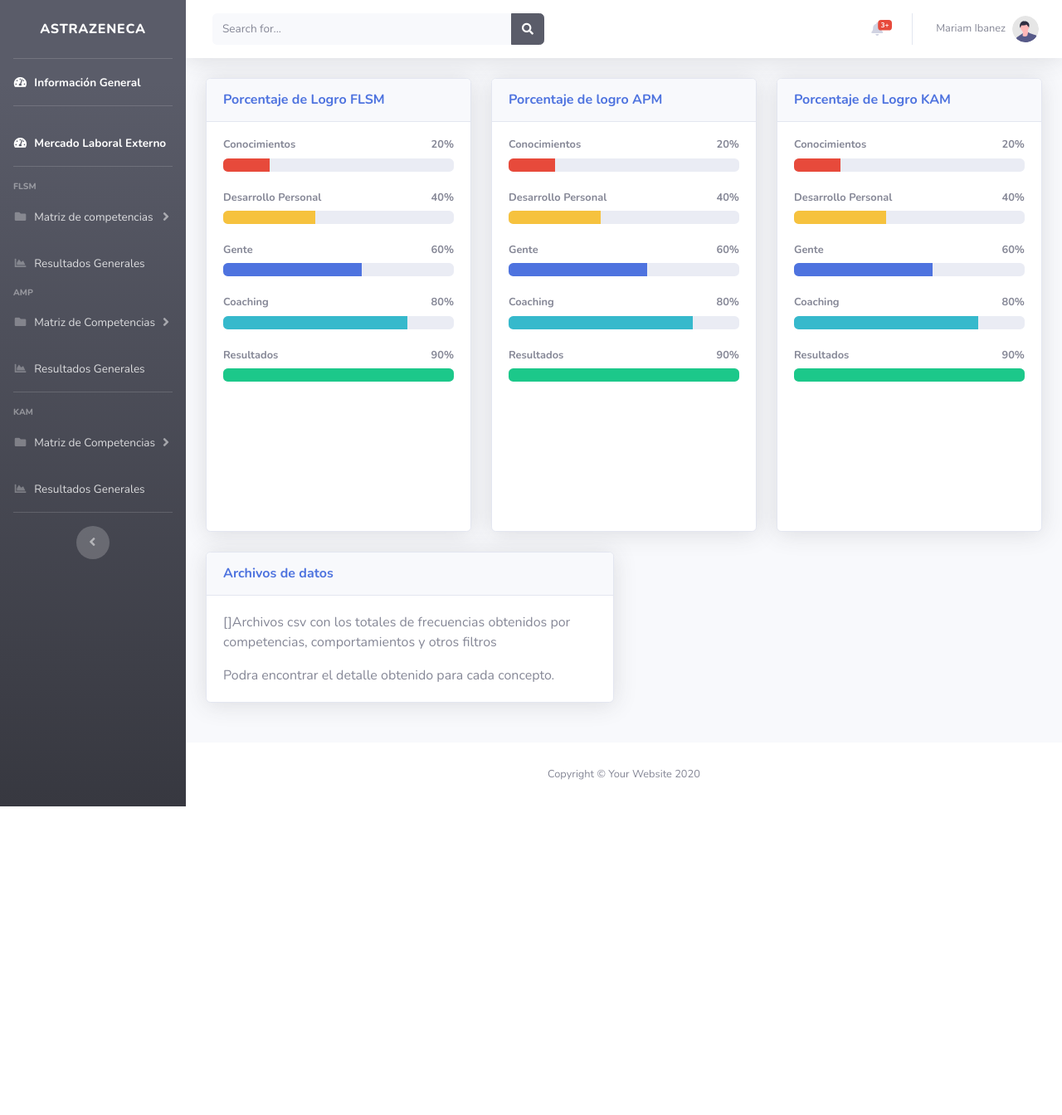
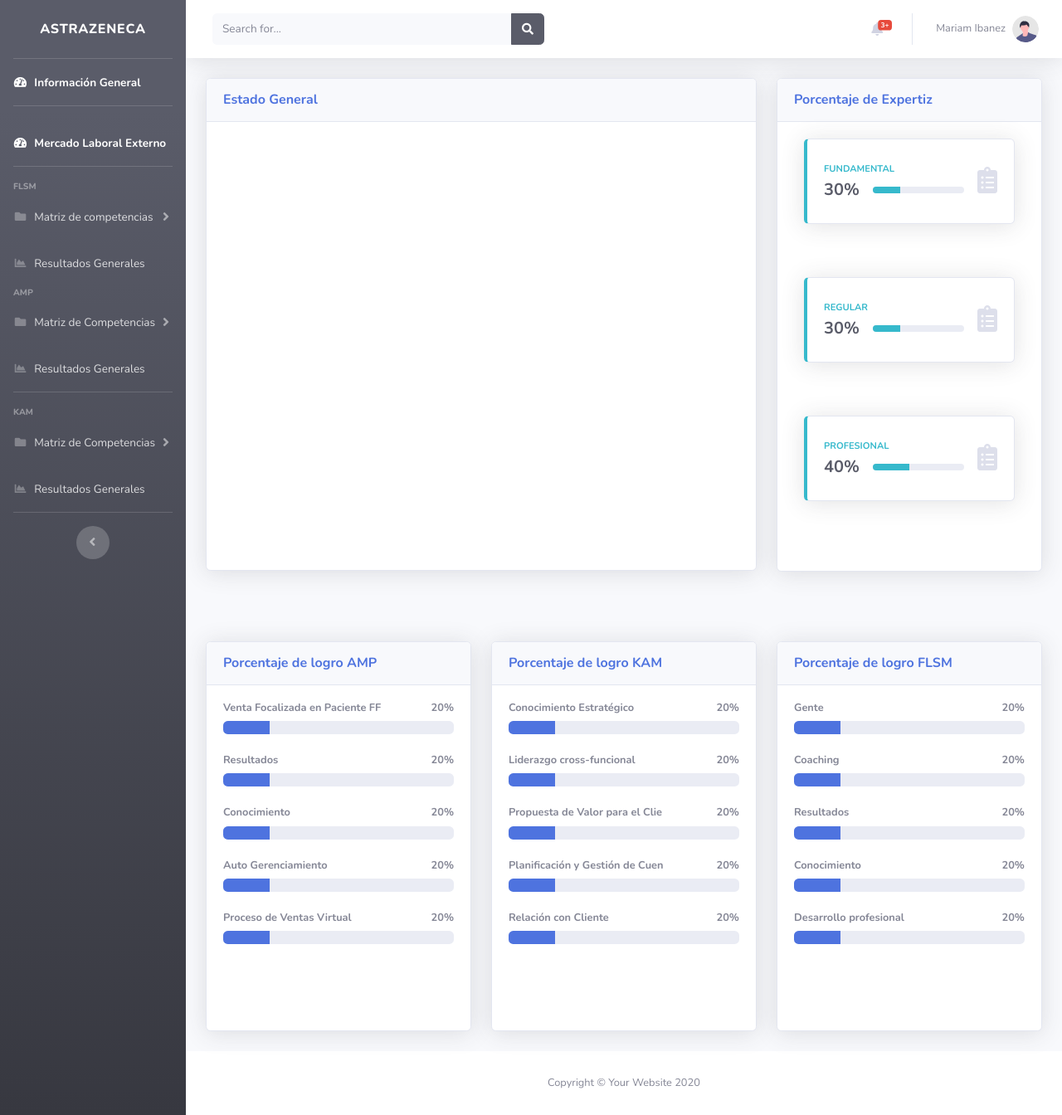
Before and after one commit to Nicolasvegam/astrazeneca, a Django app: page /app1/index2/ in a window 1280 px wide. Shown: the whole page at 83% size. Before the commit the page ends 972 px from the top, so only its background shows below. Run offline with Django 3.2, Linux system fonts and the light colour scheme; parts of the project's set-up code (start-up, migrations or seed data) failed here and were passed over; some libraries are stand-ins or nearby versions.

Commit message:
general view

```diff
--- a/app1/templates/app1/Informacion_General.html
+++ b/app1/templates/app1/Informacion_General.html
@@ -50,48 +50,121 @@
 
 
 
-                    <!-- Content Row -->
-
+                    <!-- Content Row AQUI ESTOY -->
                     <div class="row">
-                        <!-- Pie Chart -->
+                      <div class="col-lg-8" style="padding-bottom: 60px;">
+                        <div class="card shadow mb-8">
+                          <div class="card-header py-3">
+                            <h6 class="m-0 font-weight-bold text-primary"> Estado General </h6>
+                          </div>
+                          <div class ="card-body">
+                            <input type="text/javascript" id="data" style="display: none" value="{{ Data|escapejs }}">
+                            <div id="barchart_material" style="width: 900px; height: 500px;"></div>
+                          </div>
+                        </div>
+                      </div>
+                      <div class="col-lg-4" style="padding-bottom: 60px;">
+                        <div class="card shadow mb-4">
+                          <div class="card-header py-3">
+                            <h6 class="m-0 font-weight-bold text-primary"> Porcentaje de Expertiz </h6>
+                          </div>
+                          <div class ="card-body">
+                            <div class="col-xl-12 col-md-6" style="margin-bottom:4em;">
+                              <div class="card border-left-info shadow h-100 py-2">
+                                  <div class="card-body">
+                                      <div class="row no-gutters align-items-center">
+                                          <div class="col mr-2">
+                                              <div class="text-xs font-weight-bold text-info text-uppercase mb-1">Fundamental
+                                              </div>
+                                              <div class="row no-gutters align-items-center">
+                                                  <div class="col-auto">
+                                                      <div class="h5 mb-0 mr-3 font-weight-bold text-gray-800">30%</div>
+                                                  </div>
+                                                  <div class="col">
+                                                      <div class="progress progress-sm mr-2">
+                                                          <div class="progress-bar bg-info" role="progressbar" style="width: 30%" aria-valuenow="30" aria-valuemin="0" aria-valuemax="100"></div>
+                                                      </div>
+                                                  </div>
+                                              </div>
+                                          </div>
+                                          <div class="col-auto">
+                                              <i class="fas fa-clipboard-list fa-2x text-gray-300"></i>
+                                          </div>
+                                      </div>
+                                  </div>
+                              </div>
+                          </div>
+                            <div class="col-xl-12 col-md-6" style="margin-bottom:4em;">
+                              <div class="card border-left-info shadow h-100 py-2">
+                                  <div class="card-body">
+                                      <div class="row no-gutters align-items-center">
+                                          <div class="col mr-2">
+                                              <div class="text-xs font-weight-bold text-info text-uppercase mb-1">Regular
+                                              </div>
+                                              <div class="row no-gutters align-items-center">
+                                                  <div class="col-auto">
+                                                      <div class="h5 mb-0 mr-3 font-weight-bold text-gray-800">30%</div>
+                                                  </div>
+                                                  <div class="col">
+                                                      <div class="progress progress-sm mr-2">
+                                                          <div class="progress-bar bg-info" role="progressbar" style="width: 30%" aria-valuenow="30" aria-valuemin="0" aria-valuemax="100"></div>
+                                                      </div>
+                                                  </div>
+                                              </div>
+                                          </div>
+                                          <div class="col-auto">
+                                              <i class="fas fa-clipboard-list fa-2x text-gray-300"></i>
+                                          </div>
+                                      </div>
+                                  </div>
+                              </div>
+                          </div>
+                            <div class="col-xl-12 col-md-6" style="margin-bottom:4em;">
+                              <div class="card border-left-info shadow h-100 py-2">
+                                  <div class="card-body">
+                                      <div class="row no-gutters align-items-center">
+                                          <div class="col mr-2">
+                                              <div class="text-xs font-weight-bold text-info text-uppercase mb-1">Profesional
+                                              </div>
+                                              <div class="row no-gutters align-items-center">
+                                                  <div class="col-auto">
+                                                      <div class="h5 mb-0 mr-3 font-weight-bold text-gray-800">40%</div>
+                                                  </div>
+                                                  <div class="col">
+                                                      <div class="progress progress-sm mr-2">
+                                                          <div class="progress-bar bg-info" role="progressbar" style="width: 40%" aria-valuenow="40" aria-valuemin="0" aria-valuemax="100"></div>
+                                                      </div>
+                                                  </div>
+                                              </div>
+                                          </div>
+                                          <div class="col-auto">
+                                              <i class="fas fa-clipboard-list fa-2x text-gray-300"></i>
+                                          </div>
+                                      </div>
+                                  </div>
+                              </div>
+                          </div>
+                          </div>
+                      </div>
+                      </div>
+                    </div>
+                    <div class="row">
                       <div class="col-lg-4 " >
 
                           <!-- Project Card Example -->
                           <div class="card shadow mb-4">
                               <div class="card-header py-3">
-                                    <h6 class="m-0 font-weight-bold text-primary"> Porcentaje de Logro FLSM </h6>
+                                  <h6 class="m-0 font-weight-bold text-primary"> Porcentaje de logro AMP </h6>
                               </div>
-                                <div class="card-body" style="padding-bottom: 180px;">
-                                    <h4 class="small font-weight-bold"> Conocimientos <span
+                              <div class="card-body" style="padding-bottom: 80px;">
+                                {% for nombre in AMP %}
+                                    <h4 class="small font-weight-bold"> {{nombre.nombre}} <span
                                             class="float-right">20%</span></h4>
                                     <div class="progress mb-4">
-                                        <div class="progress-bar bg-danger" role="progressbar" style="width: 20%"
+                                        <div class="progress-bar bg-blue" role="progressbar" style="width: 20%"
                                             aria-valuenow="20" aria-valuemin="0" aria-valuemax="100"></div>
                                     </div>
-                                    <h4 class="small font-weight-bold">Desarrollo Personal <span
-                                            class="float-right">40%</span></h4>
-                                    <div class="progress mb-4">
-                                        <div class="progress-bar bg-warning" role="progressbar" style="width: 40%"
-                                            aria-valuenow="40" aria-valuemin="0" aria-valuemax="100"></div>
-                                    </div>
-                                    <h4 class="small font-weight-bold"> Gente <span
-                                            class="float-right">60%</span></h4>
-                                    <div class="progress mb-4">
-                                        <div class="progress-bar" role="progressbar" style="width: 60%"
-                                            aria-valuenow="60" aria-valuemin="0" aria-valuemax="100"></div>
-                                    </div>
-                                    <h4 class="small font-weight-bold"> Coaching<span
-                                            class="float-right">80%</span></h4>
-                                    <div class="progress mb-4">
-                                        <div class="progress-bar bg-info" role="progressbar" style="width: 80%"
-                                            aria-valuenow="80" aria-valuemin="0" aria-valuemax="100"></div>
-                                    </div>
-                                    <h4 class="small font-weight-bold"> Resultados <span
-                                            class="float-right">90% </span></h4>
-                                    <div class="progress">
-                                        <div class="progress-bar bg-success" role="progressbar" style="width: 100%"
-                                            aria-valuenow="100" aria-valuemin="0" aria-valuemax="100"></div>
-                                    </div>
+                                  {% endfor %}
                               </div>
                           </div>
                       </div>
@@ -101,117 +174,41 @@
                             <!-- Project Card Example -->
                             <div class="card shadow mb-4">
                                 <div class="card-header py-3">
-                                    <h6 class="m-0 font-weight-bold text-primary"> Porcentaje de logro APM </h6>
+                                    <h6 class="m-0 font-weight-bold text-primary"> Porcentaje de logro KAM </h6>
                                 </div>
-                                <div class="card-body" style="padding-bottom: 180px;">
-                                    <h4 class="small font-weight-bold"> Conocimientos <span
+                                <div class="card-body" style="padding-bottom: 80px;">
+                                  {% for nombre in KAM %}
+                                      <h4 class="small font-weight-bold"> {{nombre.nombre}} <span
                                               class="float-right">20%</span></h4>
                                       <div class="progress mb-4">
-                                        <div class="progress-bar bg-danger" role="progressbar" style="width: 20%"
+                                          <div class="progress-bar bg-blue" role="progressbar" style="width: 20%"
                                               aria-valuenow="20" aria-valuemin="0" aria-valuemax="100"></div>
                                       </div>
-                                    <h4 class="small font-weight-bold">Desarrollo Personal <span
-                                            class="float-right">40%</span></h4>
-                                    <div class="progress mb-4">
-                                        <div class="progress-bar bg-warning" role="progressbar" style="width: 40%"
-                                            aria-valuenow="40" aria-valuemin="0" aria-valuemax="100"></div>
-                                    </div>
-                                    <h4 class="small font-weight-bold"> Gente <span
-                                            class="float-right">60%</span></h4>
-                                    <div class="progress mb-4">
-                                        <div class="progress-bar" role="progressbar" style="width: 60%"
-                                            aria-valuenow="60" aria-valuemin="0" aria-valuemax="100"></div>
-                                    </div>
-                                    <h4 class="small font-weight-bold"> Coaching<span
-                                            class="float-right">80%</span></h4>
-                                    <div class="progress mb-4">
-                                        <div class="progress-bar bg-info" role="progressbar" style="width: 80%"
-                                            aria-valuenow="80" aria-valuemin="0" aria-valuemax="100"></div>
-                                    </div>
-                                    <h4 class="small font-weight-bold"> Resultados <span
-                                            class="float-right">90% </span></h4>
-                                    <div class="progress">
-                                        <div class="progress-bar bg-success" role="progressbar" style="width: 100%"
-                                            aria-valuenow="100" aria-valuemin="0" aria-valuemax="100"></div>
-                                    </div>
+                                    {% endfor %}
                                 </div>
                             </div>
                         </div>
 
-
-                        <!-- Pie Chart -->
                         <div class="col-lg-4 " >
 
                             <!-- Project Card Example -->
                             <div class="card shadow mb-4">
                                 <div class="card-header py-3">
-                                    <h6 class="m-0 font-weight-bold text-primary"> Porcentaje de Logro KAM </h6>
+                                    <h6 class="m-0 font-weight-bold text-primary"> Porcentaje de logro FLSM </h6>
                                 </div>
-                                <div class="card-body" style="padding-bottom: 180px;">
-                                    <h4 class="small font-weight-bold"> Conocimientos <span
+                                <div class="card-body" style="padding-bottom: 80px;">
+                                  {% for nombre in FLSM %}
+                                      <h4 class="small font-weight-bold"> {{nombre.nombre}} <span
                                               class="float-right">20%</span></h4>
                                       <div class="progress mb-4">
-                                        <div class="progress-bar bg-danger" role="progressbar" style="width: 20%"
+                                          <div class="progress-bar bg-blue" role="progressbar" style="width: 20%"
                                               aria-valuenow="20" aria-valuemin="0" aria-valuemax="100"></div>
                                       </div>
-                                    <h4 class="small font-weight-bold">Desarrollo Personal <span
-                                            class="float-right">40%</span></h4>
-                                    <div class="progress mb-4">
-                                        <div class="progress-bar bg-warning" role="progressbar" style="width: 40%"
-                                            aria-valuenow="40" aria-valuemin="0" aria-valuemax="100"></div>
-                                    </div>
-                                    <h4 class="small font-weight-bold"> Gente <span
-                                            class="float-right">60%</span></h4>
-                                    <div class="progress mb-4">
-                                        <div class="progress-bar" role="progressbar" style="width: 60%"
-                                            aria-valuenow="60" aria-valuemin="0" aria-valuemax="100"></div>
-                                    </div>
-                                    <h4 class="small font-weight-bold"> Coaching<span
-                                            class="float-right">80%</span></h4>
-                                    <div class="progress mb-4">
-                                        <div class="progress-bar bg-info" role="progressbar" style="width: 80%"
-                                            aria-valuenow="80" aria-valuemin="0" aria-valuemax="100"></div>
-                                    </div>
-                                    <h4 class="small font-weight-bold"> Resultados <span
-                                            class="float-right">90% </span></h4>
-                                    <div class="progress">
-                                        <div class="progress-bar bg-success" role="progressbar" style="width: 100%"
-                                            aria-valuenow="100" aria-valuemin="0" aria-valuemax="100"></div>
-                                    </div>
+                                    {% endfor %}
                                 </div>
                             </div>
                         </div>
 
-
-                    </div>
-
-                    <!-- Content Row -->
-                    <div class="row">
-
-                        <!-- Content Column -->
-                        <div class="col-lg-6 mb-4">
-
-
-
-                            <!-- Approach -->
-                            <div class="card shadow mb-4">
-                                <div class="card-header py-3">
-                                    <h6 class="m-0 font-weight-bold text-primary">Archivos de datos</h6>
-                                </div>
-                                <div class="card-body">
-                                    <p>{{Otro}}Archivos csv con los totales de frecuencias obtenidos por competencias, comportamientos y otros filtros</p>
-                                    <p class="mb-0"> Podra encontrar el detalle obtenido para cada concepto.</p>
-                                </div>
-                            </div>
-
-
-                        </div>
-
-                        <div class="col-lg-6 mb-4">
-
-
-
-                        </div>
                     </div>
 
                 </div>
@@ -254,6 +251,8 @@
 
     <!-- Page level plugins -->
     <script src="{% static "app1/vendor/chart.js/Chart.min.js" %}"></script>
+    <script src="{% static "app1/js/demo/progress_bar.js" %}"></script>
+    <script src="{% static "app1/js/demo/principal_bar.js" %}"></script>
 
     <!-- Page level custom scripts -->
 
--- a/app1/templates/app1/Navbar.html
+++ b/app1/templates/app1/Navbar.html
@@ -51,9 +51,9 @@
                 <div id="collapsePages" class="collapse" aria-labelledby="headingPages" data-parent="#accordionSidebar">
                     <div class="bg-white py-2 collapse-inner rounded">
                         {% for capacidad_sec in capacidades.FLSM %}
-                        <a class="collapse-header" href="{% url 'Matriz_Competencia_Principal' capacidad=capacidad_sec.nombre cargo='FLSM'%}" >{{capacidad_sec.nombre }} </a>
+                        <a class="collapse-header" href="{% url 'Matriz_Competencia_Principal' capacidad=capacidad_sec.nombre cargo='FLSM'%}" >{{capacidad_sec.nombre|truncatechars:25 }} </a>
                             {% for item in capacidad_sec.list %}
-                                <a class="collapse-item" href="{% url 'Matriz_Competencia_Secundaria' capacidad=item cargo='FLSM'%}"> {{item}} </a>
+                                <a class="collapse-item" href="{% url 'Matriz_Competencia_Secundaria' capacidad=item cargo='FLSM'%}">  {{ item|truncatechars:19 }} </a>
                             {% endfor %}
                         {% endfor %}
                     </div>
@@ -82,9 +82,9 @@
                     <div id="collapsePages2" class="collapse" aria-labelledby="headingPages" data-parent="#accordionSidebar">
                         <div class="bg-white py-2 collapse-inner rounded">
                             {% for capacidad_sec in capacidades.AMP %}
-                            <a class="collapse-header" href="{% url 'Matriz_Competencia_Principal' capacidad=capacidad_sec.nombre cargo='APM'%}">{{capacidad_sec.nombre }}</a>
+                            <a class="collapse-header" href="{% url 'Matriz_Competencia_Principal' capacidad=capacidad_sec.nombre cargo='APM'%}">{{capacidad_sec.nombre|truncatechars:25 }}</a>
                                 {% for item in capacidad_sec.list %}
-                                    <a class="collapse-item" href="{% url 'Matriz_Competencia_Secundaria' capacidad=item cargo='APM'%}" > {{item}} </a>
+                                    <a class="collapse-item" href="{% url 'Matriz_Competencia_Secundaria' capacidad=item cargo='APM'%}" >{{ item|truncatechars:19 }}</a>
                                 {% endfor %}
                             {% endfor %}
                         </div>
@@ -117,9 +117,9 @@
                     <div id="collapsePages3" class="collapse" aria-labelledby="headingPages" data-parent="#accordionSidebar">
                         <div class="bg-white py-2 collapse-inner rounded">
                             {% for capacidad_sec in capacidades.KAM %}
-                            <a class="collapse-header" href="{% url 'Matriz_Competencia_Principal' capacidad=capacidad_sec.nombre cargo='KAM'%}">{{capacidad_sec.nombre }}</a>
+                            <a class="collapse-header" href="{% url 'Matriz_Competencia_Principal' capacidad=capacidad_sec.nombre cargo='KAM'%}">{{capacidad_sec.nombre|truncatechars:25 }}</a>
                                 {% for item in capacidad_sec.list %}
-                                    <a class="collapse-item" href="{% url 'Matriz_Competencia_Secundaria' capacidad=item cargo='KAM'%}" > {{item}} </a>
+                                    <a class="collapse-item" href="{% url 'Matriz_Competencia_Secundaria' capacidad=item cargo='KAM'%}" >  {{ item|truncatechars:19 }} </a>
                                 {% endfor %}
                             {% endfor %}
                         </div>
--- a/app1/views.py
+++ b/app1/views.py
@@ -49,7 +49,7 @@
 def index2(request):
     #print(output)
     #A partir de Data se deberia calcular el [] con Competencia principal/Score por cargo que se muestra en la vista
-    context = {'capacidades':Capacidades,'Data': Data, 'Otro': output}
+    context = {'capacidades':Capacidades,'Data': Data, 'Otro': output, 'FLSM': Capacidades['FLSM'], 'KAM': Capacidades['KAM'], 'AMP': Capacidades['AMP']}
     return render(request, 'app1/Informacion_General.html',context)
 
 def MercadoExterno(request):
--- /dev/null
+++ b/static/app1/js/demo/principal_bar.js
@@ -0,0 +1,24 @@
+google.charts.load('current', {'packages':['bar']});
+google.charts.setOnLoadCallback(drawChart);
+
+function drawChart() {
+  var data = google.visualization.arrayToDataTable([
+    ['Cargo', 'Fundamental', 'Regular', 'Profesional'],
+    ['AMP', 15, 60, 20],
+    ['KAM', 11, 46, 25],
+    ['FLSM', 66, 11, 30]
+  ]);
+
+  var options = {
+    chart: {
+      title: 'Nivel General',
+      subtitle: ' Personal Cono Sur',
+    },
+    bars: 'horizontal' // Required for Material Bar Charts.
+  };
+
+
+  var chart = new google.charts.Bar(document.getElementById('barchart_material'));
+
+  chart.draw(data, google.charts.Bar.convertOptions(options));
+}
--- /dev/null
+++ b/static/app1/js/demo/progress_bar.js
@@ -0,0 +1,34 @@
+// progressbar.js@1.0.0 version is used
+// Docs: http://progressbarjs.readthedocs.org/en/1.0.0/
+
+var bar = new ProgressBar.SemiCircle(container, {
+  strokeWidth: 6,
+  color: '#FFEA82',
+  trailColor: '#eee',
+  trailWidth: 1,
+  easing: 'easeInOut',
+  duration: 1400,
+  svgStyle: null,
+  text: {
+    value: '',
+    alignToBottom: false
+  },
+  from: {color: '#FFEA82'},
+  to: {color: '#ED6A5A'},
+  // Set default step function for all animate calls
+  step: (state, bar) => {
+    bar.path.setAttribute('stroke', state.color);
+    var value = Math.round(bar.value() * 100);
+    if (value === 0) {
+      bar.setText('');
+    } else {
+      bar.setText(value);
+    }
+
+    bar.text.style.color = state.color;
+  }
+});
+bar.text.style.fontFamily = '"Raleway", Helvetica, sans-serif';
+bar.text.style.fontSize = '2rem';
+
+bar.animate(1.0);  // Number from 0.0 to 1.0
```
Lines whose indentation alone changed are shown as unchanged.
